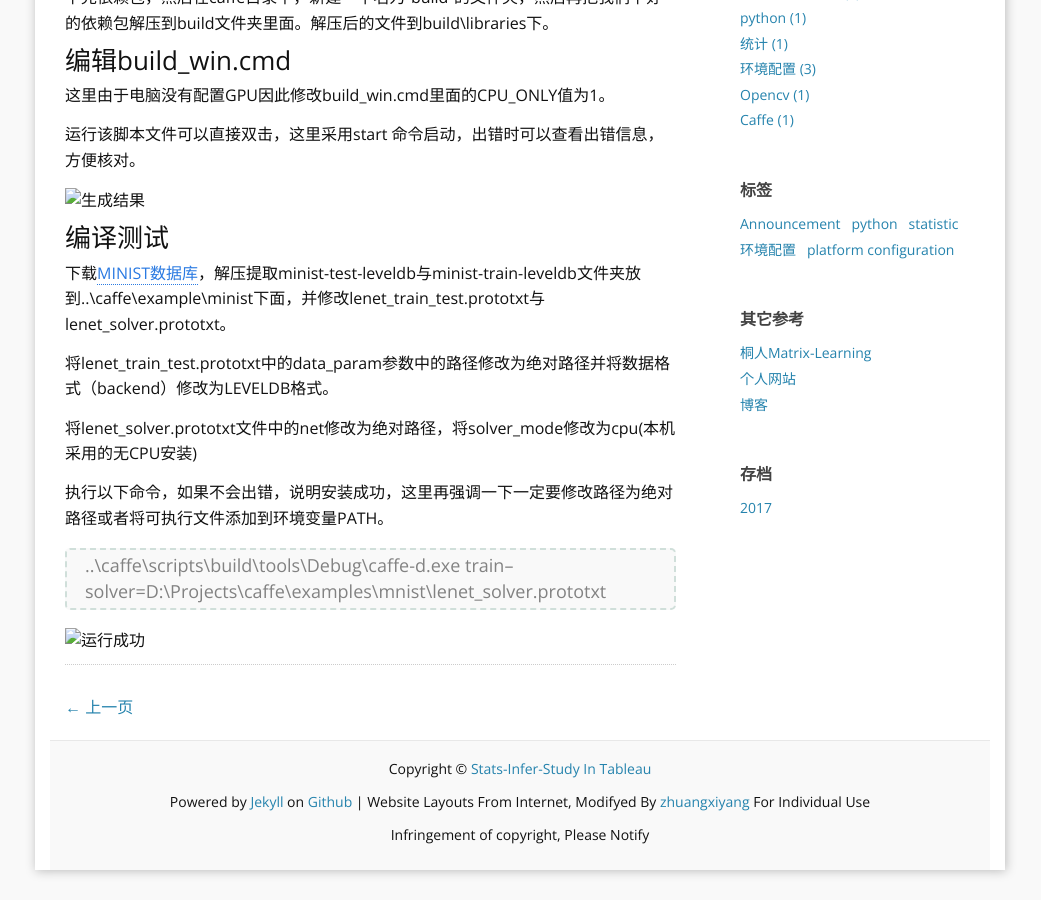
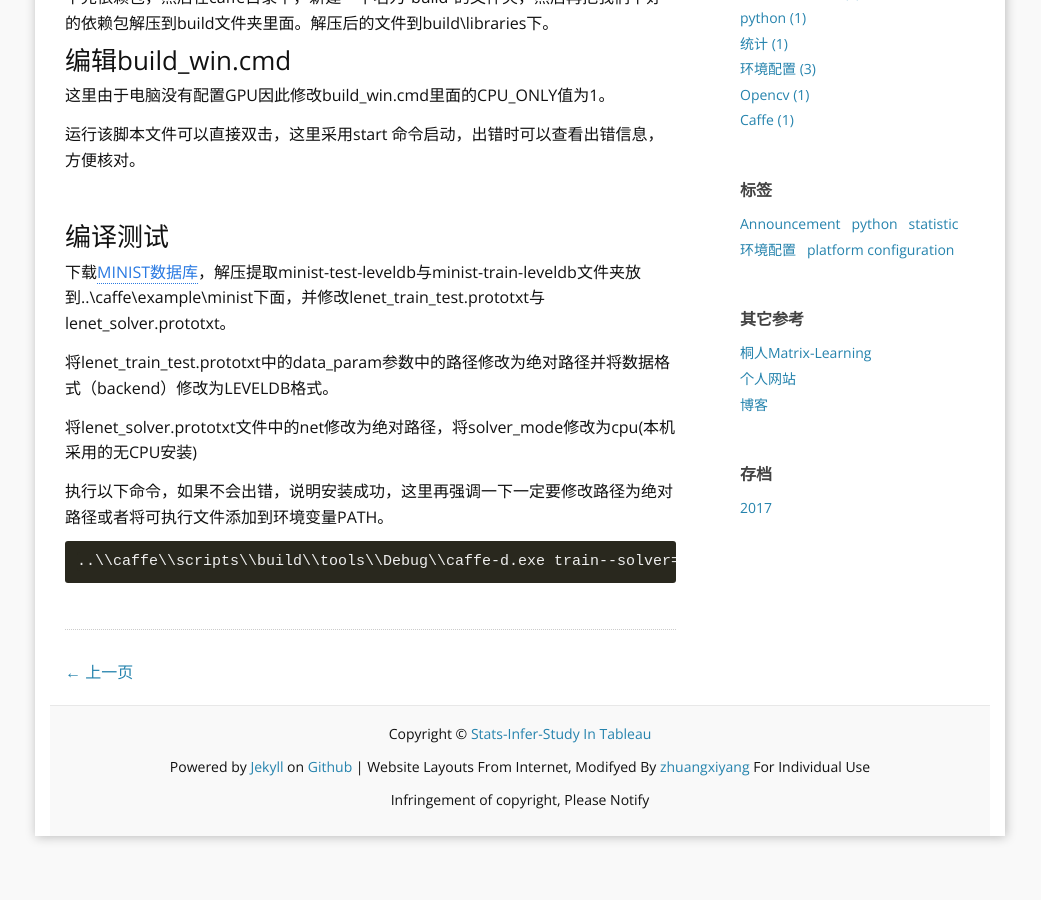
Before and after one commit to xiyangzhuang/xiyangzhuang.github.io, a Jekyll site: the page built from _posts/2017-08-14-windows7-vs2015-caffe-installation.md, in a window 1280 px wide and 900 px high, scrolled down 958 px. Shown: the whole window, without its empty margins (120-1161 px from the left). Built offline with Jekyll 4.4.1, drawn with Linux system fonts in a browser that asks for light colours; comment, search, counter and statistics services are not loaded; after the commit the page ends 1824 px from its top, so only the background shows below that.

Commit message:
installation caffe on windows with visual studio

```diff
--- a/_posts/2017-08-14-windows7-vs2015-caffe-installation.md
+++ b/_posts/2017-08-14-windows7-vs2015-caffe-installation.md
@@ -54,7 +54,7 @@ http://pan.baidu.com/s/1sl6XFRZ)，请点击直接下载。
 运行该脚本文件可以直接双击，这里采用start
 命令启动，出错时可以查看出错信息，方便核对。
 
-![生成结果](../images/2017-02-14-windows7_vs2015_caffe_installation-1.png)
+![](../images/2017-02-14-windows7_vs2015_caffe_installation-1.png)
 
 ### 编译测试
 
@@ -67,8 +67,8 @@ http://pan.baidu.com/s/1sl6XFRZ)，请点击直接下载。
 
 执行以下命令，如果不会出错，说明安装成功，这里再强调一下一定要修改路径为绝对路径或者将可执行文件添加到环境变量PATH。
 
-> ..\\caffe\\scripts\\build\\tools\\Debug\\caffe-d.exe
-> train--solver=D:\\Projects\\caffe\\examples\\mnist\\lenet_solver.prototxt
+	..\\caffe\\scripts\\build\\tools\\Debug\\caffe-d.exe
+train--solver=D:\\Projects\\caffe\\examples\\mnist\\lenet_solver.prototxt
 
 
-![运行成功](../images/2017-02-14-windows7_vs2015_caffe_installation-2.png)
+![](../images/2017-02-14-windows7_vs2015_caffe_installation-2.png)
```
